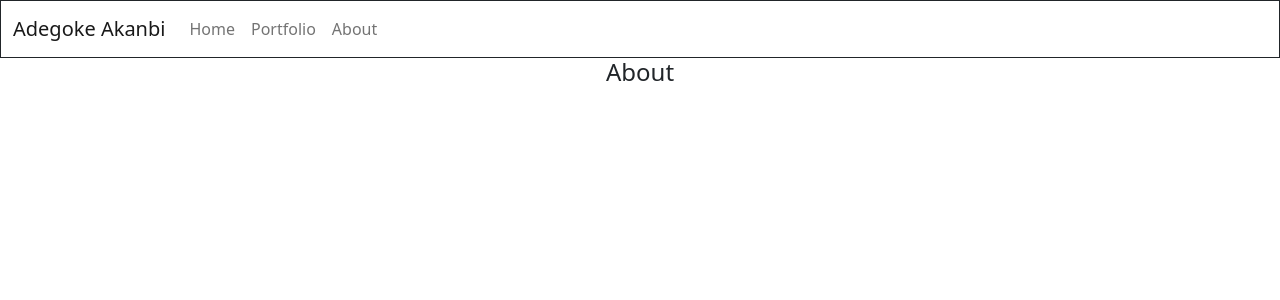
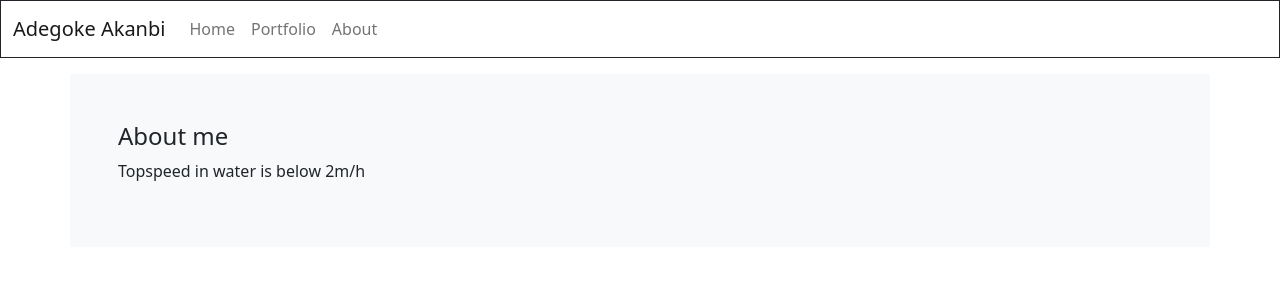
Before and after one commit to wcoolers/portfolio, a React (Create React App) app: page /about in a window 1280 px wide. Shown: the top 300 px of the page. Built offline with nearby package versions, Linux system fonts and the light colour scheme.

Commit message:
update about page

```diff
--- a/src/components/About.js
+++ b/src/components/About.js
@@ -1,9 +1,16 @@
-
+import { Row, Col, Container } from 'reactstrap';
 
 export const About = () => {
     return (
         <div>
-            <h4 className="text-center">About</h4>
+            <Container className="bg-light p-5 rounded-lg mt-3 m-auto">
+                <Row>
+                    <Col>
+                        <h4>About me</h4>
+                        <p>Topspeed in water is below 2m/h</p>
+                    </Col>
+                </Row>
+            </Container>
         </div>
     )
 }
```
